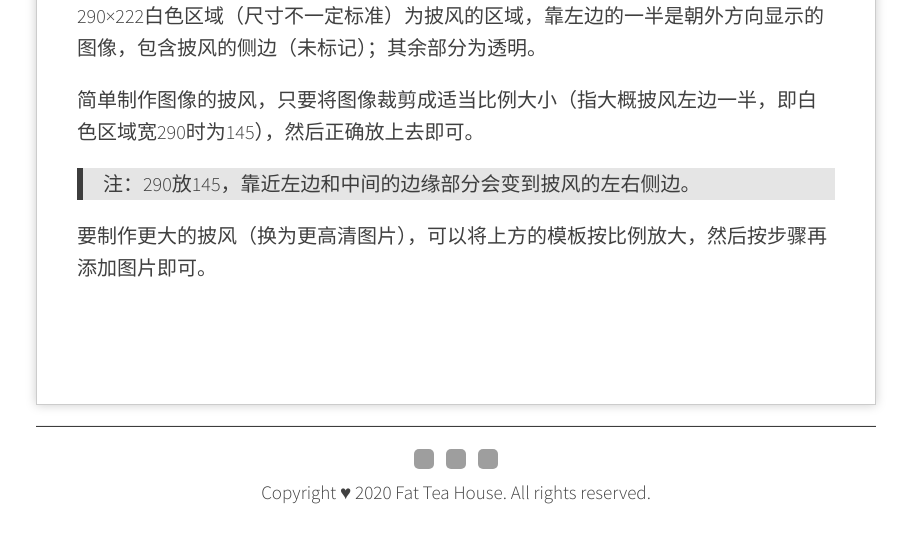
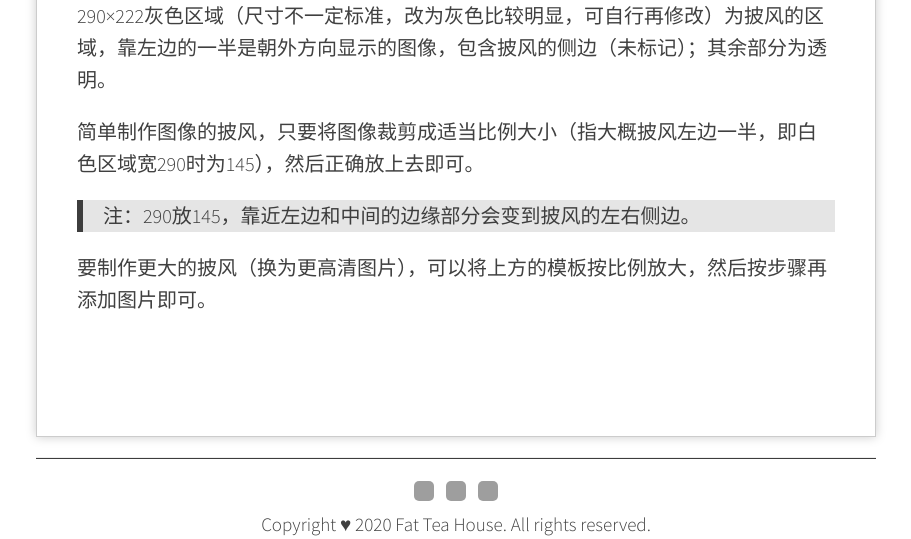
Before and after one commit to Melody-of-Oblivion/Melody-of-Oblivion.github.io, a Jekyll site: the page built from _posts/2021-01-27-making-mc-cape.md, in a window 1280 px wide and 1154 px high. Shown: the part 615-1154 px from the top of the window, without its empty margins (184-1095 px from the left). Built offline with Jekyll 4.4.1, drawn with Linux system fonts in a browser that asks for light colours; grey boxes are pictures that could not be loaded.

Commit message:
Update 2021-01-27-making-mc-cape.md

```diff
--- a/_posts/2021-01-27-making-mc-cape.md
+++ b/_posts/2021-01-27-making-mc-cape.md
@@ -6,7 +6,7 @@ title: 简单制作mc披风
 
 ![template](https://cdn.jsdelivr.net/gh/Melody-of-Oblivion/MoOpics@main/images/posts/mccape/template.png)
 
-290×222白色区域（尺寸不一定标准）为披风的区域，靠左边的一半是朝外方向显示的图像，包含披风的侧边（未标记）；其余部分为透明。
+290×222灰色区域（尺寸不一定标准，改为灰色比较明显，可自行再修改）为披风的区域，靠左边的一半是朝外方向显示的图像，包含披风的侧边（未标记）；其余部分为透明。
 
 简单制作图像的披风，只要将图像裁剪成适当比例大小（指大概披风左边一半，即白色区域宽290时为145），然后正确放上去即可。
 
```
